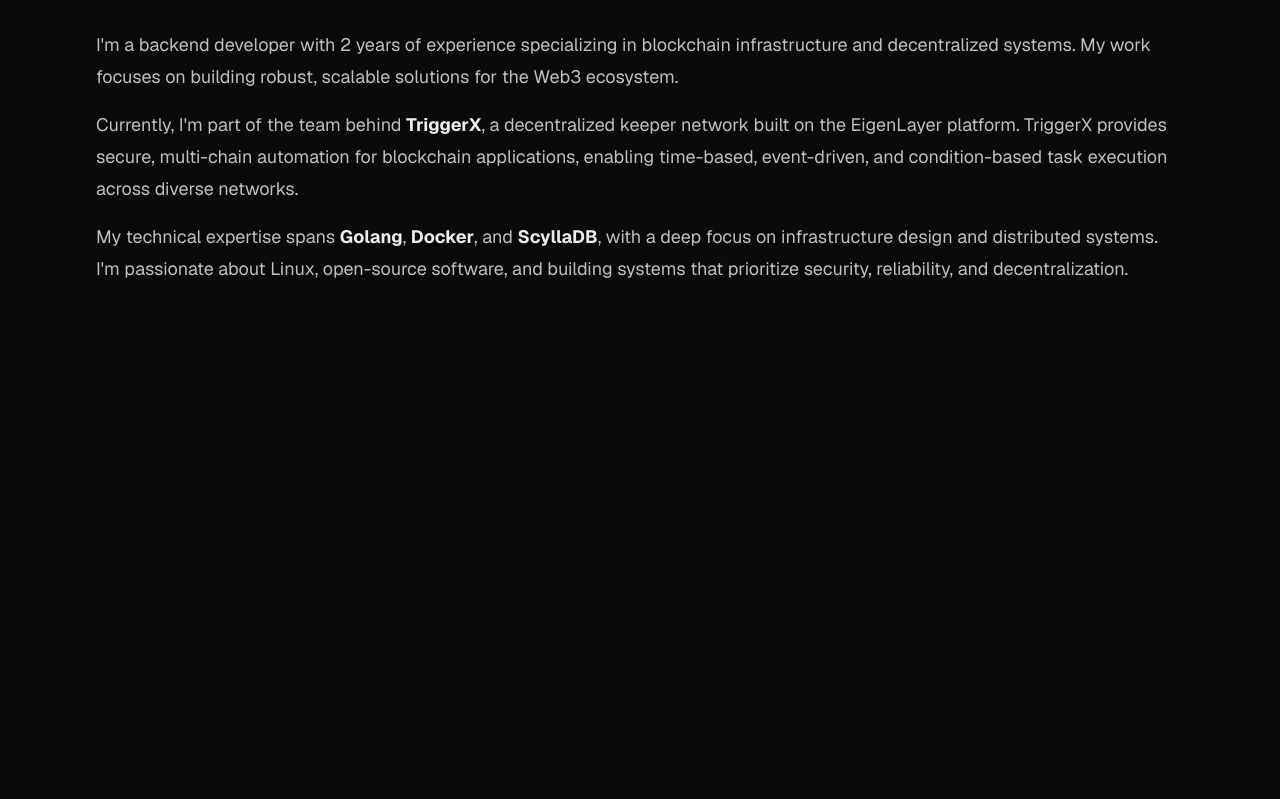
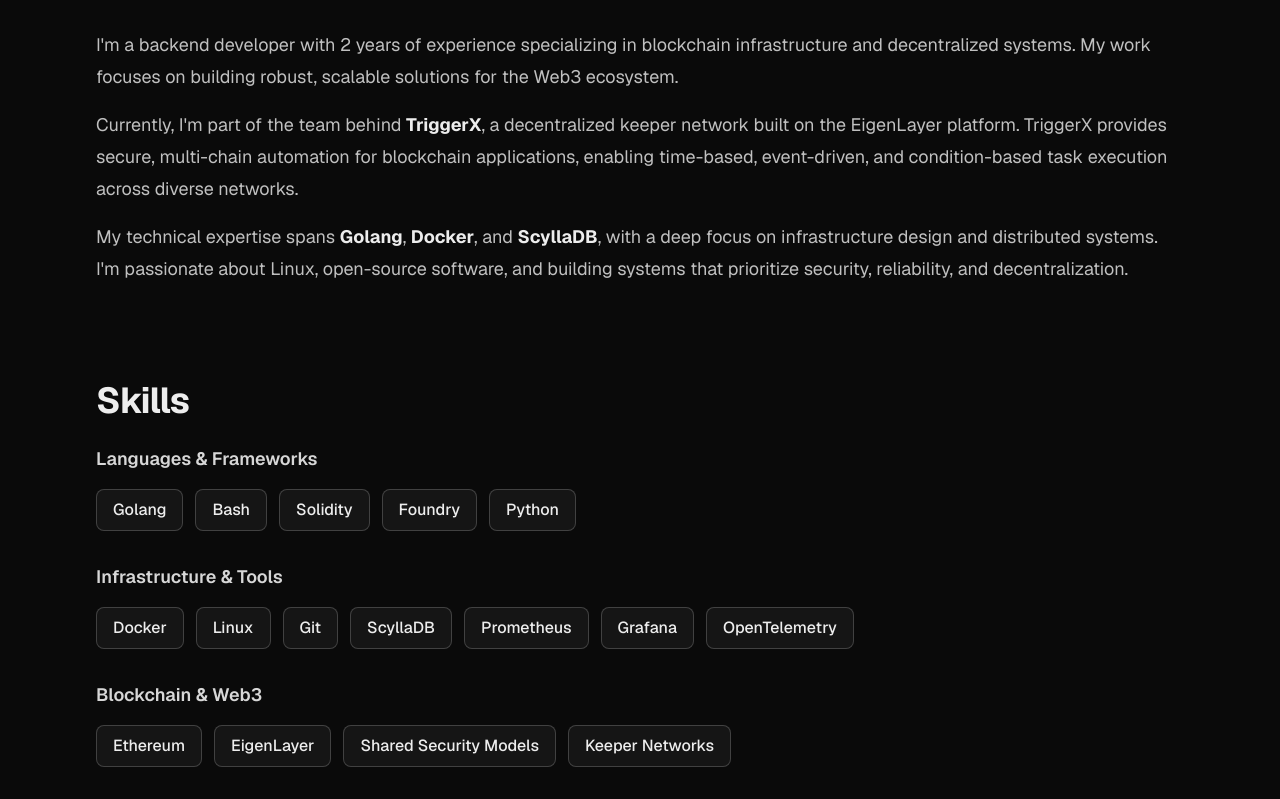
Before and after one commit to 5kyguy/portfolio, a Next.js app: page / in a window 1280 px wide. Shown: the part 803-1602 px from the top of the page. Before the commit the page ends 1120 px from the top, so only its background shows below. Built offline with nearby package versions, Linux system fonts and the light colour scheme.

Commit message:
feat: add Skills section

```diff
--- a/src/app/page.tsx
+++ b/src/app/page.tsx
@@ -74,6 +74,60 @@ export default function Home() {
               </p>
             </div>
           </section>
+
+          {/* Skills Section */}
+          <section id="skills" className="space-y-6">
+            <h2 className="text-3xl font-bold tracking-tight sm:text-4xl">
+              Skills
+            </h2>
+            <div className="space-y-8">
+              <div>
+                <h3 className="mb-4 text-lg font-semibold text-foreground/90">
+                  Languages & Frameworks
+                </h3>
+                <div className="flex flex-wrap gap-3">
+                  {["Golang", "Bash", "Solidity", "Foundry", "Python"].map((skill) => (
+                    <span
+                      key={skill}
+                      className="rounded-lg border border-foreground/20 bg-foreground/5 px-4 py-2 text-base font-medium"
+                    >
+                      {skill}
+                    </span>
+                  ))}
+                </div>
+              </div>
+              <div>
+                <h3 className="mb-4 text-lg font-semibold text-foreground/90">
+                  Infrastructure & Tools
+                </h3>
+                <div className="flex flex-wrap gap-3">
+                  {["Docker", "Linux", "Git", "ScyllaDB", "Prometheus", "Grafana", "OpenTelemetry"].map((skill) => (
+                    <span
+                      key={skill}
+                      className="rounded-lg border border-foreground/20 bg-foreground/5 px-4 py-2 text-base font-medium"
+                    >
+                      {skill}
+                    </span>
+                  ))}
+                </div>
+              </div>
+              <div>
+                <h3 className="mb-4 text-lg font-semibold text-foreground/90">
+                  Blockchain & Web3
+                </h3>
+                <div className="flex flex-wrap gap-3">
+                  {["Ethereum", "EigenLayer", "Shared Security Models", "Keeper Networks"].map((skill) => (
+                    <span
+                      key={skill}
+                      className="rounded-lg border border-foreground/20 bg-foreground/5 px-4 py-2 text-base font-medium"
+                    >
+                      {skill}
+                    </span>
+                  ))}
+                </div>
+              </div>
+            </div>
+          </section>
         </div>
       </div>
     </main>
```
